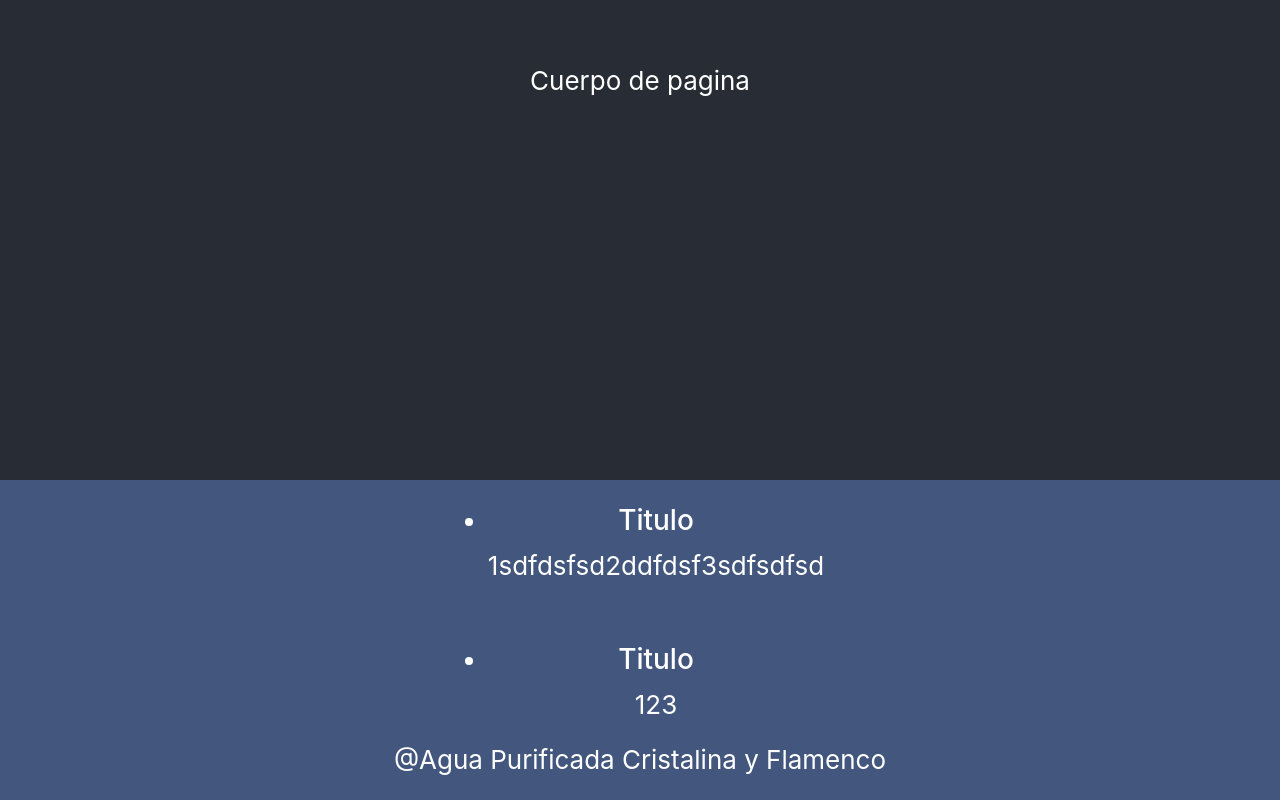
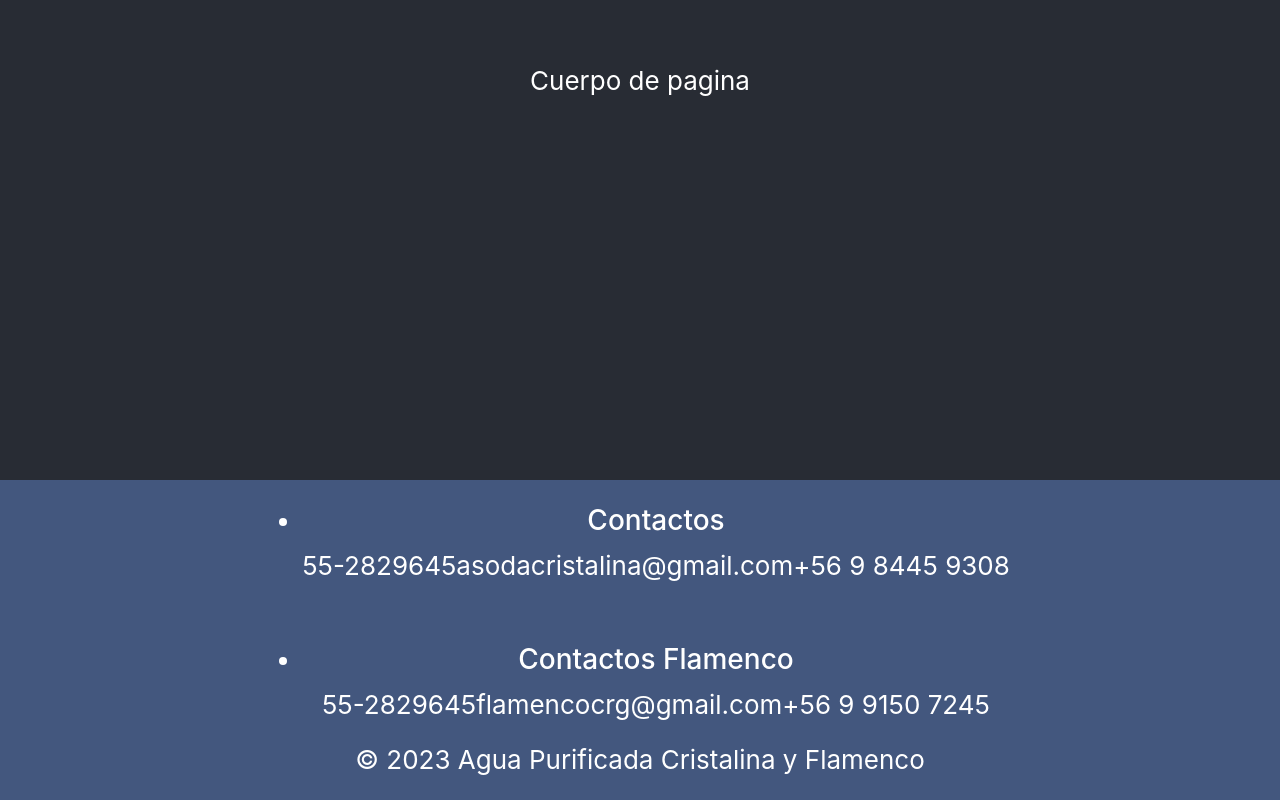
Before and after one commit to CoffeeManiacCypher/Testeo1, a React (Create React App) app: page / in a window 1280 px wide. Shown: the part 1056-1856 px from the top of the page. Built offline with nearby package versions, Linux system fonts and the light colour scheme.

Commit message:
Update mini

```diff
--- a/src/Componentes/Index/Index.jsx
+++ b/src/Componentes/Index/Index.jsx
@@ -43,24 +43,24 @@ const Index = () => {
 
           <ul>
             <li>
-              <h3>Titulo</h3>
-              <a>1sdfdsfsd</a>
-              <a>2ddfdsf</a>
-              <a>3sdfsdfsd</a>
+              <h3>Contactos</h3>
+              <a>55-2829645</a>
+              <a>asodacristalina@gmail.com</a>
+              <a>+56 9 8445 9308</a>
             </li>
           </ul>
           <br/>
           <ul>
             <li>
-              <h3>Titulo</h3>
-              <a>1</a>
-              <a>2</a>
-              <a>3</a>
+              <h3>Contactos Flamenco</h3>
+              <a>55-2829645</a>
+              <a>flamencocrg@gmail.com</a>
+              <a>+56 9 9150 7245</a>
             </li>
           </ul>
 
         </section>
-        <section class="bottom"> @Agua Purificada Cristalina y Flamenco</section>
+        <section class="bottom"> © 2023 Agua Purificada Cristalina y Flamenco</section>
       </footer>
     </div>
   )
```
